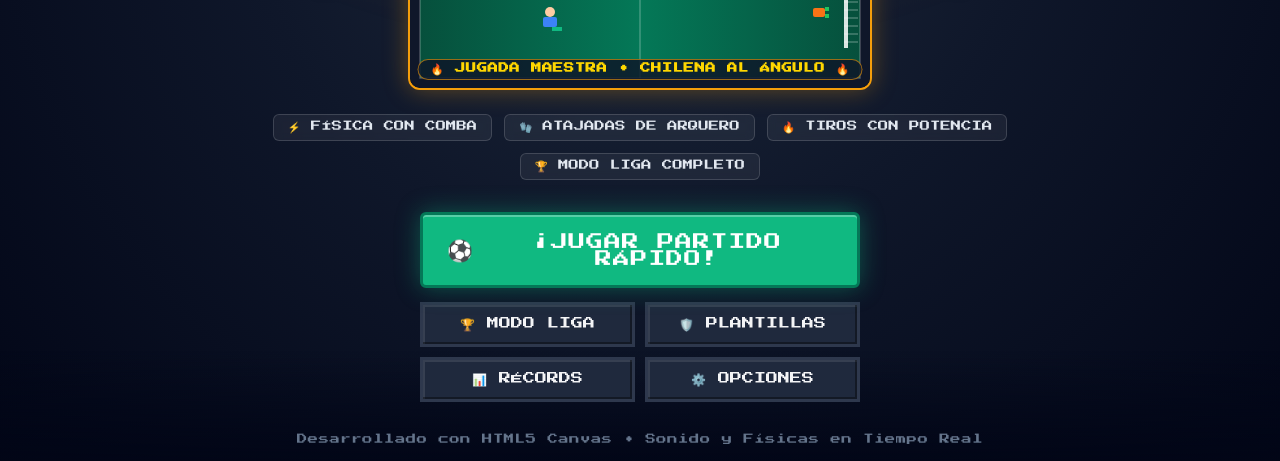
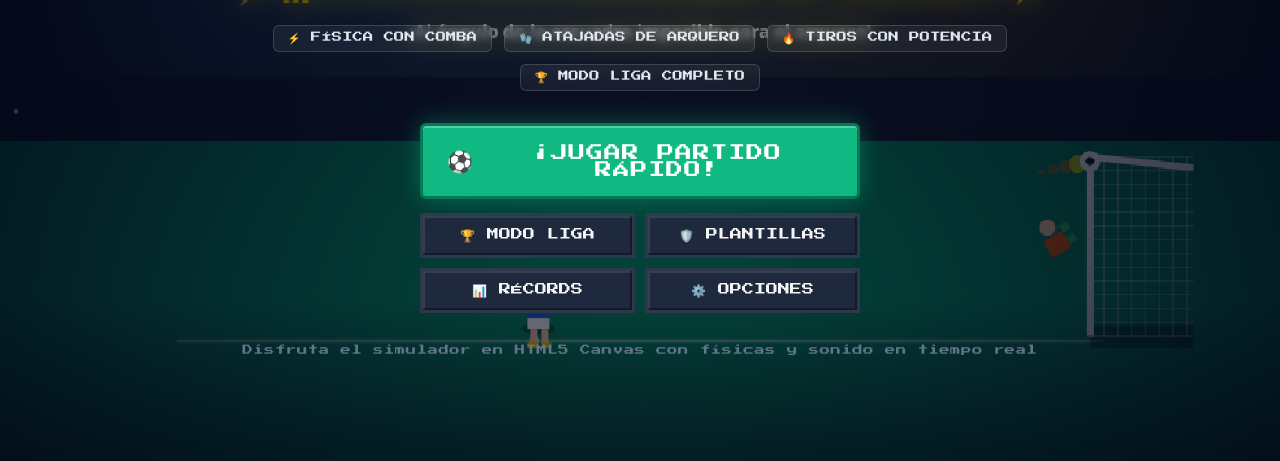
Before and after one commit to fierropercy645/JUEGO-DE-FUTBOL, a website built with Vite: page index.html in a window 1280 px wide. Shown: the part 339-800 px from the top of the page. Built offline with nearby package versions, Linux system fonts and the light colour scheme.

Commit message:
feat: immersive full-screen animated cover featuring bicycle kick golazo in real-time stadium

```diff
--- a/src/styles/main.css
+++ b/src/styles/main.css
@@ -117,43 +117,37 @@ body {
   justify-content: center;
   align-items: center;
   text-align: center;
-  background: radial-gradient(circle at 50% 25%, #1e293b 0%, #0f172a 45%, #020617 100%);
-  width: 100%;
-  height: 100%;
+  background: #020617;
+  width: 100vw;
+  height: 100vh;
 }
 
-.stadium-spotlights {
+/* Canvas de fondo panorámico inmersivo con la animación del gol */
+.cover-hero-canvas {
   position: absolute;
   top: 0;
   left: 0;
-  right: 0;
-  height: 50%;
-  background:
-    radial-gradient(ellipse at 20% 0%, rgba(56, 189, 248, 0.28) 0%, transparent 60%),
-    radial-gradient(ellipse at 80% 0%, rgba(16, 185, 129, 0.25) 0%, transparent 60%),
-    radial-gradient(ellipse at 50% 0%, rgba(245, 158, 11, 0.22) 0%, transparent 70%);
-  pointer-events: none;
-  animation: lightsPulse 6s ease-in-out infinite alternate;
+  width: 100vw;
+  height: 100vh;
+  object-fit: cover;
+  z-index: 1;
 }
 
-.stadium-crowd-silhouette {
+/* Capa de contraste cinematográfico para resaltar los botones del menú */
+.cover-hero-overlay {
   position: absolute;
-  bottom: 0;
+  top: 0;
   left: 0;
-  right: 0;
-  height: 110px;
-  background: linear-gradient(to top, rgba(2, 6, 23, 0.95), transparent);
+  width: 100vw;
+  height: 100vh;
+  background: radial-gradient(circle at 50% 50%, rgba(2, 6, 23, 0.45) 0%, rgba(2, 6, 23, 0.88) 100%);
+  z-index: 2;
   pointer-events: none;
-}
-
-@keyframes lightsPulse {
-  0% { opacity: 0.7; transform: scaleY(0.95); }
-  100% { opacity: 1.0; transform: scaleY(1.05); }
 }
 
 .cover-content {
   position: relative;
-  z-index: 2;
+  z-index: 5;
   display: flex;
   flex-direction: column;
   align-items: center;
--- a/src/ui/MainMenu.js
+++ b/src/ui/MainMenu.js
@@ -8,15 +8,17 @@ export class MainMenu {
 
     return `
       <div class="screen main-cover-screen">
-        <!-- Luces y Efectos de Estadio de Fondo -->
-        <div class="stadium-spotlights"></div>
-        <div class="stadium-crowd-silhouette"></div>
+        <!-- Canvas gigante de estadio y golazo de fondo / portada inmersiva -->
+        <canvas id="coverCanvas" width="960" height="580" class="cover-hero-canvas"></canvas>
+
+        <!-- Capa de oscurecimiento suave para legibilidad de botones -->
+        <div class="cover-hero-overlay"></div>
 
         <div class="cover-content">
-          <!-- Insignia / Badge de torneo -->
+          <!-- Insignia de torneo superior -->
           <div class="cover-badge">
             <span class="badge-icon">⚽</span>
-            <span class="badge-text">COPA DE LEYENDAS 2026 • ARCADE PRO</span>
+            <span class="badge-text">FOOTBALL LEGENDS 2026 • ARCADE PRO</span>
             <span class="badge-icon">⭐</span>
           </div>
 
@@ -27,17 +29,11 @@ export class MainMenu {
               <span class="cover-title-glow">LEGENDS</span>
             </h1>
             <div class="cover-subtitle">
-              EL SIMULADOR DE FÚTBOL DEFINITIVO • GOLAZOS, VASELINAS Y PENALES
+              ¡EL GOLAZO DEFINITIVO! • CAÑONAZOS, CHILENAS Y ATAJADAS EN VIVO
             </div>
           </div>
 
-          <!-- MINI CANCHA CON ANIMACIÓN DE CHILENA / GOLAZO ESPECTACULAR EN VIVO -->
-          <div class="cover-animation-card">
-            <canvas id="coverCanvas" width="460" height="150" class="cover-live-canvas"></canvas>
-            <div class="cover-anim-badge">🔥 JUGADA MAESTRA • CHILENA AL ÁNGULO 🔥</div>
-          </div>
-
-          <!-- Puntos destacados / Features de Portada -->
+          <!-- Puntos destacados de portada -->
           <div class="cover-features">
             <div class="feat-pill">⚡ FÍSICA CON COMBA</div>
             <div class="feat-pill">🧤 ATAJADAS DE ARQUERO</div>
@@ -75,7 +71,7 @@ export class MainMenu {
 
           <!-- Pie de página -->
           <div class="cover-footer">
-            <span>Desarrollado con HTML5 Canvas • Sonido y Físicas en Tiempo Real</span>
+            <span>Disfruta el simulador en HTML5 Canvas con físicas y sonido en tiempo real</span>
           </div>
         </div>
       </div>
@@ -132,162 +128,295 @@ export class MainMenu {
     let animId = null;
 
     const loop = () => {
-      t += 0.025;
-      const progress = (t % 3.8) / 3.8; // Ciclo de 3.8s
+      t += 0.022;
+      const progress = (t % 4.0) / 4.0; // Ciclo continuo de 4.0s
 
-      ctx.clearRect(0, 0, canvas.width, canvas.height);
+      const W = canvas.width;
+      const H = canvas.height;
 
-      // Fondo de césped mini estadio
-      ctx.fillStyle = '#0f172a';
-      ctx.fillRect(0, 0, canvas.width, canvas.height);
-      const turfGrad = ctx.createLinearGradient(0, 0, canvas.width, 0);
-      turfGrad.addColorStop(0, '#064e3b');
-      turfGrad.addColorStop(0.5, '#047857');
-      turfGrad.addColorStop(1, '#064e3b');
-      ctx.fillStyle = turfGrad;
-      ctx.fillRect(10, 10, canvas.width - 20, canvas.height - 20);
+      ctx.clearRect(0, 0, W, H);
 
-      // Líneas de césped
-      ctx.strokeStyle = 'rgba(255, 255, 255, 0.25)';
-      ctx.lineWidth = 1.5;
-      ctx.strokeRect(10, 10, canvas.width - 20, canvas.height - 20);
+      // 1. Cielo nocturno y gradiente de estadio épico
+      const skyGrad = ctx.createRadialGradient(W / 2, H * 0.35, 50, W / 2, H * 0.35, W * 0.7);
+      skyGrad.addColorStop(0, '#1e293b');
+      skyGrad.addColorStop(0.5, '#0f172a');
+      skyGrad.addColorStop(1, '#020617');
+      ctx.fillStyle = skyGrad;
+      ctx.fillRect(0, 0, W, H);
+
+      // Focos de estadio que iluminan la cancha
+      const spotGrad1 = ctx.createRadialGradient(160, 40, 5, 260, 280, 320);
+      spotGrad1.addColorStop(0, 'rgba(56, 189, 248, 0.35)');
+      spotGrad1.addColorStop(1, 'transparent');
+      ctx.fillStyle = spotGrad1;
+      ctx.fillRect(0, 0, W, H);
+
+      const spotGrad2 = ctx.createRadialGradient(W - 160, 40, 5, W - 260, 280, 320);
+      spotGrad2.addColorStop(0, 'rgba(250, 204, 21, 0.30)');
+      spotGrad2.addColorStop(1, 'transparent');
+      ctx.fillStyle = spotGrad2;
+      ctx.fillRect(0, 0, W, H);
+
+      // Graderías en el horizonte
+      ctx.fillStyle = 'rgba(15, 23, 42, 0.85)';
+      ctx.fillRect(0, H * 0.52, W, H * 0.12);
+      // Luces de flashes en la tribuna
+      for (let i = 0; i < 16; i++) {
+        if (Math.sin(t * 12 + i * 3) > 0.88) {
+          ctx.fillStyle = '#ffffff';
+          ctx.fillRect((i * 61 + (t * 20)) % W, H * 0.54 + (i % 3) * 6, 3, 3);
+        }
+      }
+
+      // Césped verde iluminado con perspectiva
+      const pitchGrad = ctx.createLinearGradient(0, H * 0.60, 0, H);
+      pitchGrad.addColorStop(0, '#047857');
+      pitchGrad.addColorStop(0.5, '#059669');
+      pitchGrad.addColorStop(1, '#064e3b');
+      ctx.fillStyle = pitchGrad;
+      ctx.fillRect(0, H * 0.60, W, H * 0.40);
+
+      // Líneas reglamentarias en el césped
+      ctx.strokeStyle = 'rgba(255, 255, 255, 0.4)';
+      ctx.lineWidth = 2.5;
       ctx.beginPath();
-      ctx.moveTo(canvas.width / 2, 10);
-      ctx.lineTo(canvas.width / 2, canvas.height - 10);
+      // Línea de meta y área
+      ctx.moveTo(W * 0.15, H * 0.85);
+      ctx.lineTo(W * 0.85, H * 0.85);
       ctx.stroke();
 
-      // Arco derecho
-      const goalX = canvas.width - 26;
-      const goalY = 40;
-      const goalH = 70;
-      ctx.fillStyle = 'rgba(255, 255, 255, 0.85)';
-      ctx.fillRect(goalX, goalY, 4, goalH);
-      // Red del arco
-      ctx.strokeStyle = 'rgba(255, 255, 255, 0.4)';
+      // Punto penal
+      ctx.fillStyle = '#ffffff';
+      ctx.beginPath();
+      ctx.arc(W * 0.42, H * 0.85, 3.5, 0, Math.PI * 2);
+      ctx.fill();
+
+      // Portería / Arco profesional iluminado a la derecha
+      const goalX = W * 0.84;
+      const goalY = H * 0.62;
+      const goalW = 75;
+      const goalH = 130;
+
+      // Sombra del arco
+      ctx.fillStyle = 'rgba(0, 0, 0, 0.4)';
+      ctx.fillRect(goalX, goalY + goalH - 8, goalW, 16);
+
+      // Malla del arco tejida
+      ctx.strokeStyle = 'rgba(255, 255, 255, 0.35)';
       ctx.lineWidth = 1;
-      for (let gy = goalY; gy <= goalY + goalH; gy += 8) {
+      for (let gx = goalX; gx <= goalX + goalW; gx += 10) {
+        ctx.beginPath();
+        ctx.moveTo(gx, goalY);
+        ctx.lineTo(gx, goalY + goalH);
+        ctx.stroke();
+      }
+      for (let gy = goalY; gy <= goalY + goalH; gy += 10) {
         ctx.beginPath();
         ctx.moveTo(goalX, gy);
-        ctx.lineTo(goalX + 14, gy);
+        ctx.lineTo(goalX + goalW, gy);
         ctx.stroke();
       }
 
-      // 1. Futbolista Delantero Estrella (Chilena / Tijera acrobática)
-      const strikerX = 140;
-      const strikerBaseY = 85;
-      let strikerY = strikerBaseY;
-      let strikerRot = 0;
+      // Postes y travesaño metálico
+      ctx.strokeStyle = '#ffffff';
+      ctx.lineWidth = 5;
+      ctx.beginPath();
+      ctx.moveTo(goalX, goalY + goalH);
+      ctx.lineTo(goalX, goalY);
+      ctx.lineTo(goalX + goalW, goalY + 8);
+      ctx.stroke();
 
-      if (progress < 0.35) {
-        // En carrera preparatoria
-        strikerY = strikerBaseY;
-        strikerRot = 0;
-      } else if (progress < 0.65) {
-        // Salto y pirueta de chilena en el aire
-        const jumpP = (progress - 0.35) / 0.3;
-        strikerY = strikerBaseY - Math.sin(jumpP * Math.PI) * 24;
-        strikerRot = -jumpP * Math.PI * 1.3;
+      // ==========================================
+      // FASE DE ANIMACIÓN: JUGADOR HACIENDO GOLAZO
+      // ==========================================
+      const strikerOriginX = W * 0.34;
+      const strikerGroundY = H * 0.82;
+      let strikerX = strikerOriginX;
+      let strikerY = strikerGroundY;
+      let strikerAngle = 0;
+
+      if (progress < 0.30) {
+        // Fase 1: Carrera veloz hacia el balón
+        const p = progress / 0.30;
+        strikerX = strikerOriginX + p * 60;
+        strikerY = strikerGroundY - Math.abs(Math.sin(p * Math.PI * 4)) * 6;
+        strikerAngle = 0.15;
+      } else if (progress < 0.62) {
+        // Fase 2: Salto acrobático de chilena y patada en el aire
+        const p = (progress - 0.30) / 0.32;
+        strikerX = strikerOriginX + 60 + p * 20;
+        strikerY = strikerGroundY - Math.sin(p * Math.PI) * 55;
+        strikerAngle = -p * Math.PI * 1.4;
       } else {
-        // Caída celebrando
-        strikerY = strikerBaseY;
-        strikerRot = 0;
+        // Fase 3: Aterrizaje y celebración con los puños arriba
+        const p = (progress - 0.62) / 0.38;
+        strikerX = strikerOriginX + 80;
+        strikerY = strikerGroundY - Math.abs(Math.sin(p * Math.PI * 3)) * 8;
+        strikerAngle = 0;
+      }
+
+      // Render del futbolista que remata
+      ctx.save();
+      ctx.translate(strikerX, strikerY);
+      ctx.rotate(strikerAngle);
+
+      // Sombra en césped
+      if (strikerY >= strikerGroundY - 10) {
+        ctx.fillStyle = 'rgba(0, 0, 0, 0.35)';
+        ctx.beginPath();
+        ctx.ellipse(0, 14, 12, 4, 0, 0, Math.PI * 2);
+        ctx.fill();
+      }
+
+      // Cuerpo / Camiseta deportiva número 10
+      ctx.fillStyle = '#2563eb'; // Azul rey
+      ctx.beginPath();
+      if (ctx.roundRect) ctx.roundRect(-9, -10, 18, 16, 4);
+      else ctx.rect(-9, -10, 18, 16);
+      ctx.fill();
+
+      // Cuello amarillo
+      ctx.fillStyle = '#ffd700';
+      ctx.fillRect(-3, -10, 6, 4);
+
+      // Shorts blancos
+      ctx.fillStyle = '#ffffff';
+      ctx.fillRect(-8, 6, 16, 8);
+
+      // Cabeza
+      ctx.fillStyle = '#ffcca3';
+      ctx.beginPath();
+      ctx.arc(0, -18, 7, 0, Math.PI * 2);
+      ctx.fill();
+
+      // Pelo
+      ctx.fillStyle = '#1e1b18';
+      ctx.beginPath();
+      ctx.arc(0, -20, 7, Math.PI, Math.PI * 2);
+      ctx.fill();
+
+      // Piernas estiradas disparando
+      ctx.fillStyle = '#ffcca3';
+      ctx.fillRect(progress >= 0.30 && progress < 0.62 ? 4 : -6, 14, 5, 12);
+      ctx.fillRect(progress >= 0.30 && progress < 0.62 ? 10 : 2, 14, 5, 12);
+
+      // Botines dorados
+      ctx.fillStyle = '#ffd700';
+      ctx.fillRect(progress >= 0.30 && progress < 0.62 ? 8 : -8, 24, 7, 4);
+      ctx.fillRect(progress >= 0.30 && progress < 0.62 ? 14 : 2, 24, 7, 4);
+
+      // Brazos festivos
+      if (progress >= 0.62) {
+        ctx.fillStyle = '#2563eb';
+        ctx.fillRect(-14, -18, 5, 14);
+        ctx.fillRect(9, -18, 5, 14);
+      }
+      ctx.restore();
+
+      // ==========================================
+      // FASE DEL BALÓN CON TRAYECTORIA Y FUEGO
+      // ==========================================
+      let ballX = W * 0.22;
+      let ballY = H * 0.80;
+
+      if (progress < 0.30) {
+        // Balón rodando o botando hacia la zona del rematador
+        const p = progress / 0.30;
+        ballX = W * 0.22 + p * (W * 0.18);
+        ballY = H * 0.80 - Math.sin(p * Math.PI) * 24;
+      } else if (progress < 0.66) {
+        // Balón impactado que vuela como misil con curva hacia la escuadra
+        const p = (progress - 0.30) / 0.36;
+        ballX = (W * 0.40) + p * (goalX - (W * 0.40) + 12);
+        ballY = (H * 0.72) - Math.sin(p * Math.PI * 0.65) * 60;
+      } else {
+        // Balón inflando la red sacudiéndose
+        ballX = goalX + 22;
+        ballY = (goalY + 28) + Math.sin(t * 14) * 4;
+      }
+
+      // Estela de fuego del bólido
+      if (progress > 0.30 && progress < 0.75) {
+        ctx.save();
+        for (let s = 1; s <= 4; s++) {
+          ctx.beginPath();
+          ctx.arc(ballX - s * 9, ballY + s * 2, Math.max(2, 8 - s * 1.5), 0, Math.PI * 2);
+          ctx.fillStyle = s === 1 ? 'rgba(255, 230, 0, 0.7)' : 'rgba(255, 100, 0, 0.4)';
+          ctx.fill();
+        }
+        ctx.restore();
+      }
+
+      // Render del balón esférico
+      ctx.save();
+      ctx.translate(ballX, ballY);
+      ctx.rotate(t * 12);
+      ctx.fillStyle = '#ffffff';
+      ctx.beginPath();
+      ctx.arc(0, 0, 7.5, 0, Math.PI * 2);
+      ctx.fill();
+      ctx.fillStyle = '#0f172a';
+      ctx.beginPath();
+      ctx.arc(0, 0, 3, 0, Math.PI * 2);
+      ctx.fill();
+      ctx.restore();
+
+      // ==========================================
+      // ARQUERO RIVAL VOLANDO AL ÁNGULO
+      // ==========================================
+      const gkBaseX = goalX - 35;
+      const gkBaseY = goalY + goalH - 18;
+      let gkX = gkBaseX;
+      let gkY = gkBaseY;
+      let gkAngle = 0;
+
+      if (progress > 0.40 && progress < 0.78) {
+        // Plancha desesperada hacia la escuadra
+        const p = (progress - 0.40) / 0.38;
+        gkX = gkBaseX + p * 18;
+        gkY = gkBaseY - Math.sin(p * Math.PI * 0.9) * 50;
+        gkAngle = -0.55;
       }
 
       ctx.save();
-      ctx.translate(strikerX, strikerY);
-      ctx.rotate(strikerRot);
+      ctx.translate(gkX, gkY);
+      ctx.rotate(gkAngle);
 
-      // Cuerpo delantero
-      ctx.fillStyle = '#3b82f6'; // Azul
+      // Buzo naranja de arquero
+      ctx.fillStyle = '#ea580c';
       ctx.beginPath();
-      if (ctx.roundRect) ctx.roundRect(-7, -6, 14, 10, 2);
-      else ctx.rect(-7, -6, 14, 10);
+      if (ctx.roundRect) ctx.roundRect(-8, -8, 16, 14, 3);
+      else ctx.rect(-8, -8, 16, 14);
       ctx.fill();
 
       // Cabeza
       ctx.fillStyle = '#ffcca3';
       ctx.beginPath();
-      ctx.arc(0, -11, 5, 0, Math.PI * 2);
+      ctx.arc(0, -15, 6, 0, Math.PI * 2);
       ctx.fill();
 
-      // Pierna pateando hacia atrás
-      ctx.fillStyle = '#10b981';
-      ctx.fillRect(2, 4, 10, 4);
+      // Guantes verdes fosforescentes volando
+      ctx.fillStyle = '#22c55e';
+      ctx.fillRect(8, -12, 6, 6);
+      ctx.fillRect(8, -2, 6, 6);
+
       ctx.restore();
 
-      // 2. Balón con cometa hacia el ángulo
-      let ballX = 60;
-      let ballY = 90;
+      // ==========================================
+      // RÓTULO DINÁMICO DE GOLAZO AL ENTRAR EL BALÓN
+      // ==========================================
+      if (progress > 0.64) {
+        ctx.save();
+        ctx.shadowColor = '#ffd700';
+        ctx.shadowBlur = 18;
+        ctx.fillStyle = '#ffd700';
+        ctx.font = '900 24px system-ui, sans-serif';
+        ctx.textAlign = 'center';
+        ctx.fillText('⚡ ¡¡¡GOOOOOOOOOOOOOLAZO DE CHILENA!!! ⚡', W / 2, H * 0.42);
 
-      if (progress < 0.35) {
-        // Centro flotando hacia el delantero
-        const p = progress / 0.35;
-        ballX = 60 + p * 80;
-        ballY = 90 - Math.sin(p * Math.PI) * 35;
-      } else if (progress < 0.70) {
-        // Zapatazo de chilena al ángulo derecho
-        const p = (progress - 0.35) / 0.35;
-        ballX = 140 + p * (goalX - 140);
-        ballY = 65 - Math.sin(p * Math.PI * 0.5) * 15;
-      } else {
-        // Balón inflando la red
-        ballX = goalX + 6;
-        ballY = 50 + Math.sin(t * 8) * 4;
-      }
-
-      // Estela de fuego del balón
-      if (progress > 0.35 && progress < 0.75) {
-        ctx.fillStyle = 'rgba(255, 180, 0, 0.45)';
-        ctx.beginPath();
-        ctx.arc(ballX - 10, ballY + 2, 6, 0, Math.PI * 2);
-        ctx.fill();
-      }
-
-      // Balón esférico
-      ctx.fillStyle = '#ffffff';
-      ctx.beginPath();
-      ctx.arc(ballX, ballY, 5, 0, Math.PI * 2);
-      ctx.fill();
-      ctx.fillStyle = '#0f172a';
-      ctx.beginPath();
-      ctx.arc(ballX, ballY, 2, 0, Math.PI * 2);
-      ctx.fill();
-
-      // 3. Arquero rival volando para tapar
-      const gkX = goalX - 25;
-      let gkY = 75;
-      let gkRot = 0;
-
-      if (progress > 0.45 && progress < 0.80) {
-        // Plancha desesperada al ángulo
-        const p = (progress - 0.45) / 0.35;
-        gkY = 75 - Math.sin(p * Math.PI * 0.8) * 22;
-        gkRot = -0.4;
-      }
-
-      ctx.save();
-      ctx.translate(gkX, gkY);
-      ctx.rotate(gkRot);
-      ctx.fillStyle = '#f97316'; // Arquero naranja
-      ctx.beginPath();
-      if (ctx.roundRect) ctx.roundRect(-6, -5, 12, 9, 2);
-      else ctx.rect(-6, -5, 12, 9);
-      ctx.fill();
-      // Guantes verdes
-      ctx.fillStyle = '#22c55e';
-      ctx.fillRect(6, -6, 4, 4);
-      ctx.fillRect(6, 1, 4, 4);
-      ctx.restore();
-
-      // 4. Cartel de GOLAZO cuando entra el balón
-      if (progress > 0.68) {
-        ctx.save();
-        ctx.fillStyle = '#ffd700';
+        ctx.fillStyle = '#ffffff';
         ctx.font = 'bold 13px system-ui, sans-serif';
-        ctx.textAlign = 'center';
-        ctx.shadowColor = '#f59e0b';
-        ctx.shadowBlur = 10;
-        ctx.fillText('⚽ ¡GOLAZOOOO DE CHILENA! ⚽', canvas.width / 2, 34);
+        ctx.fillText('¡Al ángulo de la escuadra imposible para el arquero!', W / 2, H * 0.47);
         ctx.restore();
       }
 
```
